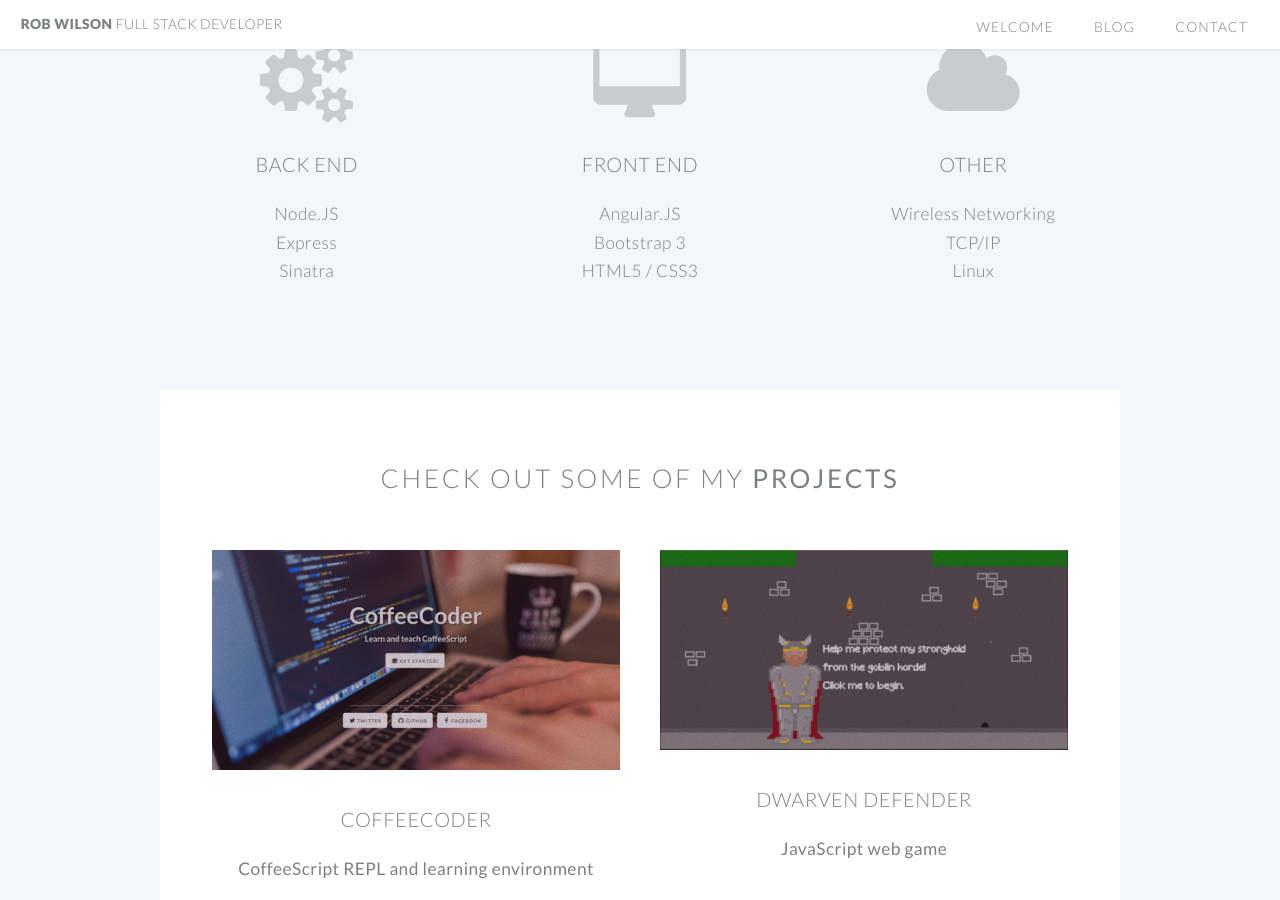
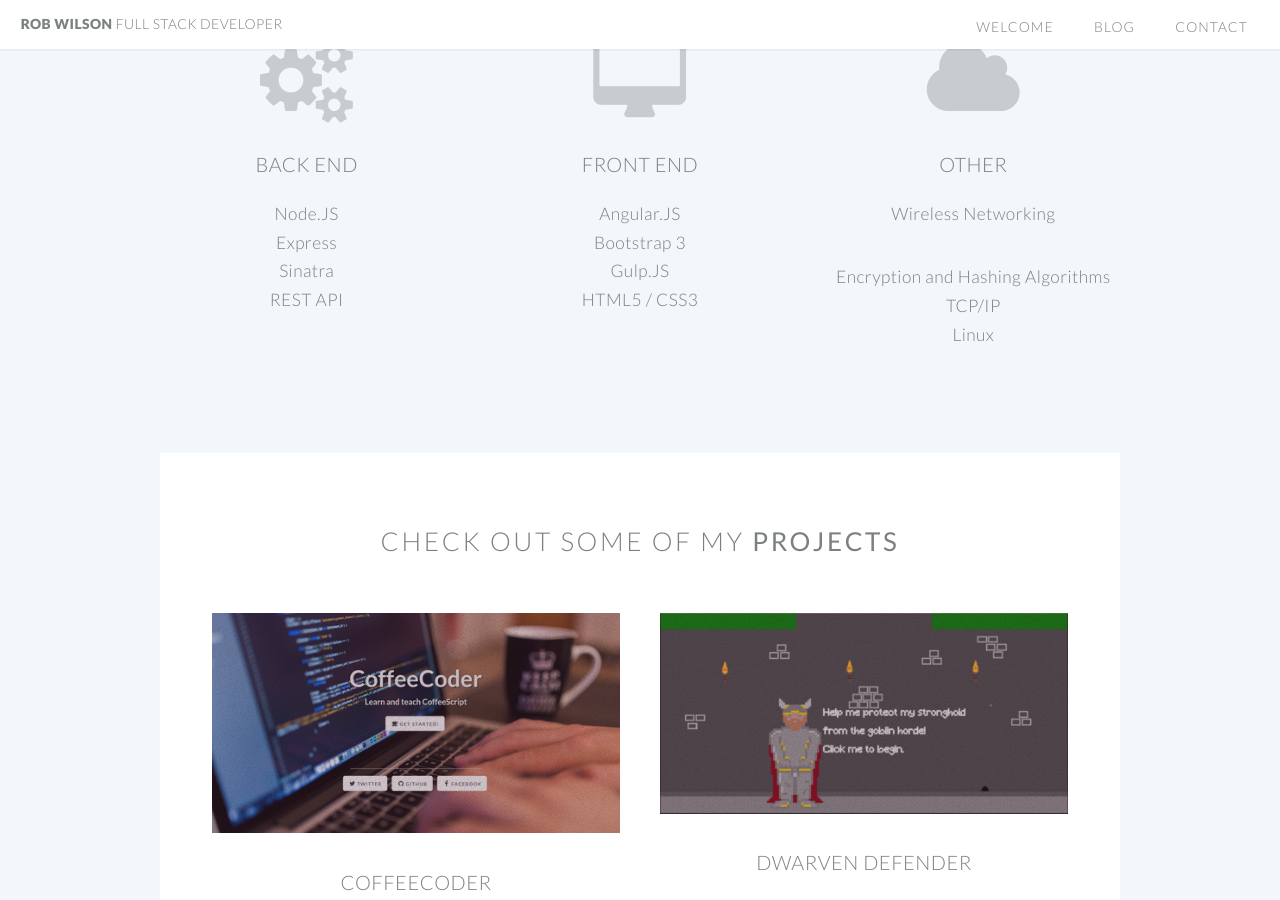
Before and after one commit to phobos101/phobos101.github.io, a Jekyll site: the page built from index.html, in a window 1280 px wide and 900 px high, scrolled down 1766 px. Built offline with Jekyll 4.4.1, drawn with Linux system fonts in a browser that asks for light colours.

Commit message:
Added more cxomfortable skills

```diff
--- a/index.html
+++ b/index.html
@@ -58,7 +58,8 @@ layout: landing-page
 										<strong><h3>Back End</h3></strong>
 									<p>Node.JS
 									<br>Express
-									<br>Sinatra</p>
+									<br>Sinatra
+									<br>REST API</p>
 								</section>
 
 							</div>
@@ -69,6 +70,7 @@ layout: landing-page
 										<strong><h3>Front End</h3></strong>
 									<p>Angular.JS
 									<br>Bootstrap 3
+									<br>Gulp.JS
 									<br>HTML5 / CSS3</p>
 								</section>
 
@@ -79,6 +81,7 @@ layout: landing-page
 									<span class="icon featured fa-cloud"></span>
 										<strong><h3>Other</h3></strong>
 									<p>Wireless Networking
+									<p>Encryption and Hashing Algorithms
 									<br>TCP/IP
 									<br>Linux</p>
 								</section>
```
